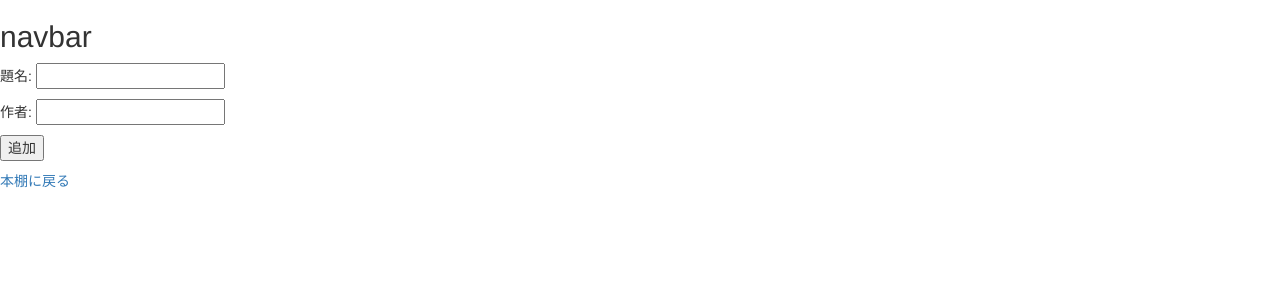
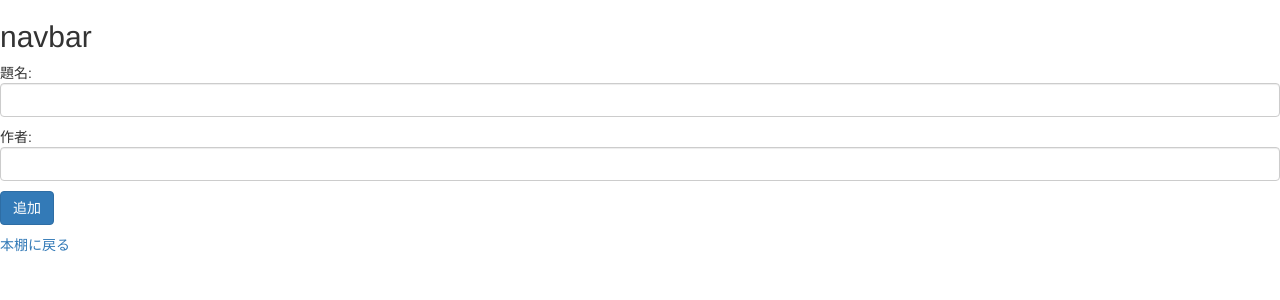
Before and after one commit to nkzwlab/jnlec_Group10, a Flask app: page /add_book/ in a window 1280 px wide. Shown: the top 300 px of the page. Run offline with Flask 2, Linux system fonts and the light colour scheme; some libraries are stand-ins or nearby versions.

Commit message:
decorate form using bootstrap

```diff
--- a/templates/add_book.html
+++ b/templates/add_book.html
@@ -2,9 +2,9 @@
 {% block head %} <title>add book</title> {% endblock %}
 {% block body %}
 <form action="#" method="POST">
-    <p>題名: <input type="text" name="title"> </p>
-    <p>作者: <input type="text" name="book_author"> </p>
-    <p> <input type="submit" value="追加"> </p>
+    <p　class="form-group">題名: <input type="text" name="title" class="form-control"> </p>
+    <p　class="form-group">作者: <input type="text" name="book_author" class="form-control"> </p>
+    <p> <input type="submit" value="追加" class="btn btn-primary mb-2"> </p>
 </form>
 
 <a href="{{ url_for('bookshelf') }}">本棚に戻る</a>
--- a/templates/update_book.html
+++ b/templates/update_book.html
@@ -2,9 +2,9 @@
 {% block head %} <title>add book</title> {% endblock %}
 {% block body %}
 <form action="#" method="POST">
-    <p>題名: <input type="text" name="title" value="{{title if title}}"> </p>
-    <p>作者: <input type="text" name="book_author" value="{{book_author if book_author}}"> </p>
-    <p> <input type="submit" value="更新"> </p>
+    <p　class="form-group">題名: <input type="text" name="title" value="{{title if title}}" class="form-control"> </p>
+    <p　class="form-group">作者: <input type="text" name="book_author" value="{{book_author if book_author}}" class="form-control"> </p>
+    <p> <input type="submit" value="更新" class="btn btn-primary mb-2"> </p>
 </form>
 <a href="{{ url_for('bookshelf') }}">本棚に戻る</a>
 {% endblock %}
```
Also changed, not shown: templates/navbar.html (line endings or trailing spaces).
